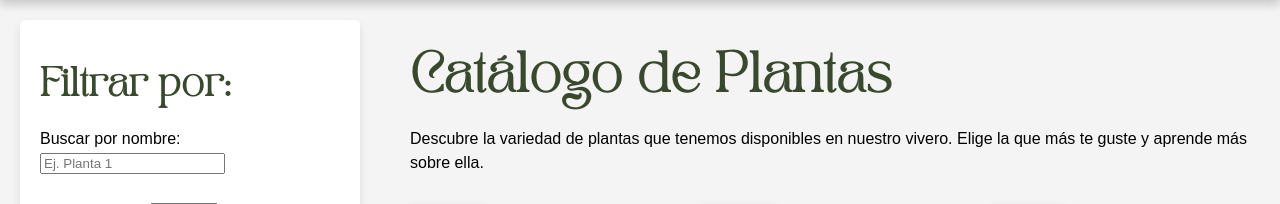
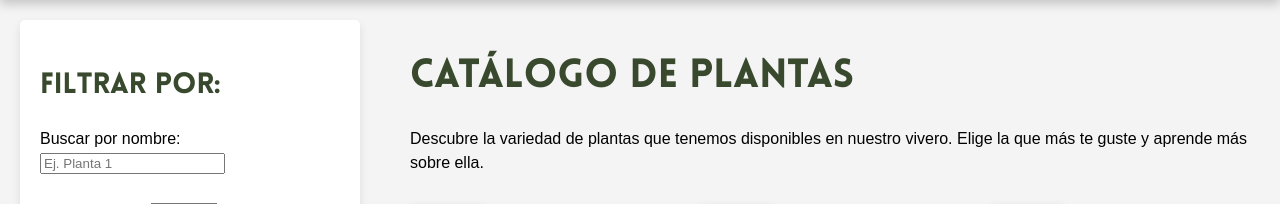
Before and after one commit to ReynaldoCoMa/Proyecto-DAW, a PHP site: page /html/catalogoPlantas.html in a window 1280 px wide. Shown: the part 64-268 px from the top of the page. Run offline with PHP 8.4, Linux system fonts and the light colour scheme; some libraries are stand-ins or nearby versions.

Commit message:
Update styles.css

```diff
--- a/Proyecto/css/styles.css
+++ b/Proyecto/css/styles.css
@@ -8,6 +8,12 @@
     font-family: "Questrial";
     src: url('../fonts/questrial-2/Questrial-Regular.ttf') format('truetype');
 }
+
+@font-face {
+    font-family: "Lovelo";
+    src: url(../fonts/Lovelo/Lovelo_Black.otf) format('opentype');
+}
+
 
 
 /* Estilos generales */
@@ -20,12 +26,13 @@ body {
 }
 
 body h1{
-    font-family: 'Tan Pearl', sans-serif;
+    font-family: 'Lovelo', sans-serif;
     font-size: small;
+    color:#39492d;
 }
 
 body h2{
-    font-family: 'Tan Pearl', sans-serif;
+    font-family: 'Lovelo', sans-serif;
     font-size: large;
 }
 
@@ -54,7 +61,7 @@ body h2{
 }
 
 .navbar a.active {
-    background-color: #2d4932;
+    background-color: #39492d;
     padding: 5px 15px;
     border-radius: 3px;
 }
@@ -84,7 +91,7 @@ body h2{
     font-size: 2.5em;
     font-weight: bold;
     margin-bottom: 10px;
-    line-height: 1.9;
+    line-height: 1.5;
     position: relative;
     padding: 10px; /* Un poco de espacio alrededor del texto */
     width: fit-content; /* Hace que el fondo blanco se ajuste al tamaño del texto */
@@ -139,10 +146,10 @@ body h2{
 .new-header {
     display: flex;
     justify-content: space-around;
-    background: url("../images/noticiasBG2.jpg");
+    background-color:#39492d;
     color:#f4f4f4;
     margin-top: 50px;
-    box-shadow: 0 4px 10px rgba(0, 0, 0, 0.2);
+    box-shadow: 10px 10px 10px rgba(0, 0, 0, 0.6);
 }
 
 
```
